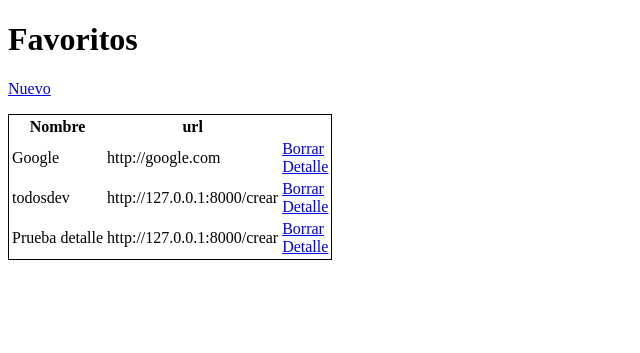
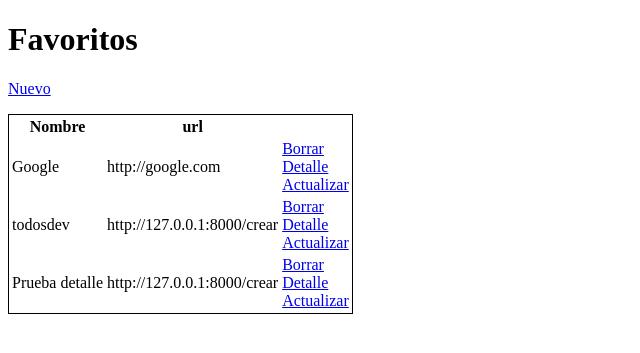
Before and after one commit to MarioHMis/django_basico, a Django app: page / in a window 1280 px wide. Shown: the top 353 px of the page, without its empty margins (0-640 px from the left). Run offline with Django 4.2, Linux system fonts and the light colour scheme; data comes from the database, SQL or seed files in the repository; both versions use the stored data as it was after the commit.

Commit message:
adding actualizar to the url and view

```diff
--- a/favoritos/templates/favoritos/lista.html
+++ b/favoritos/templates/favoritos/lista.html
@@ -24,6 +24,10 @@
             <a href="{% url 'favoritos:borrar' favorito.pk %}">Borrar</a>
             <br />
             <a href="{% url 'favoritos:detalle' favorito.pk %}"> Detalle</a>
+            <br />
+            <a href="{% url 'favoritos:actualizar' favorito.pk %}"
+              >Actualizar</a
+            >
           </td>
         </tr>
         {% endfor %}
--- a/favoritos/urls.py
+++ b/favoritos/urls.py
@@ -8,5 +8,6 @@ urlpatterns = [
     path('', index_favoritos, name='index'),
     path('crear', crear_favoritos, name='crear'),
     path('borrar/<int:pk>', borrar_favoritos,name='borrar'),
-    path('deatlle/<int:pk>', detalle_favoritos,name='detalle'),
+    path('detalle/<int:pk>', detalle_favoritos,name='detalle'),
+    path('actualizar/<int:pk>', actualizar_favoritos,name='actualizar'),
 ]
--- a/favoritos/views.py
+++ b/favoritos/views.py
@@ -41,4 +41,27 @@ def borrar_favoritos(request, pk):
 
 def detalle_favoritos(request, pk):
     favorito = Favoritos.objects.get(pk=pk)
+
     return render(request,'favoritos/detalle.html', context={'object':favorito})
+
+
+def actualizar_favoritos(request, pk):
+    favorito = Favoritos.objects.get(pk=pk)
+
+    form = FavoritoModelForm(instance=favorito)
+
+    if request.method == 'POST':
+
+        form = FavoritoModelForm(request.POST, instance=favorito)
+
+        if form.is_valid():
+            form.save()
+        else:
+            print(form.errors)
+
+
+    context = {
+            'form':form
+        }
+
+    return render(request, 'favoritos/crear.html',context)
```
Also changed, not shown: db.sqlite3.
